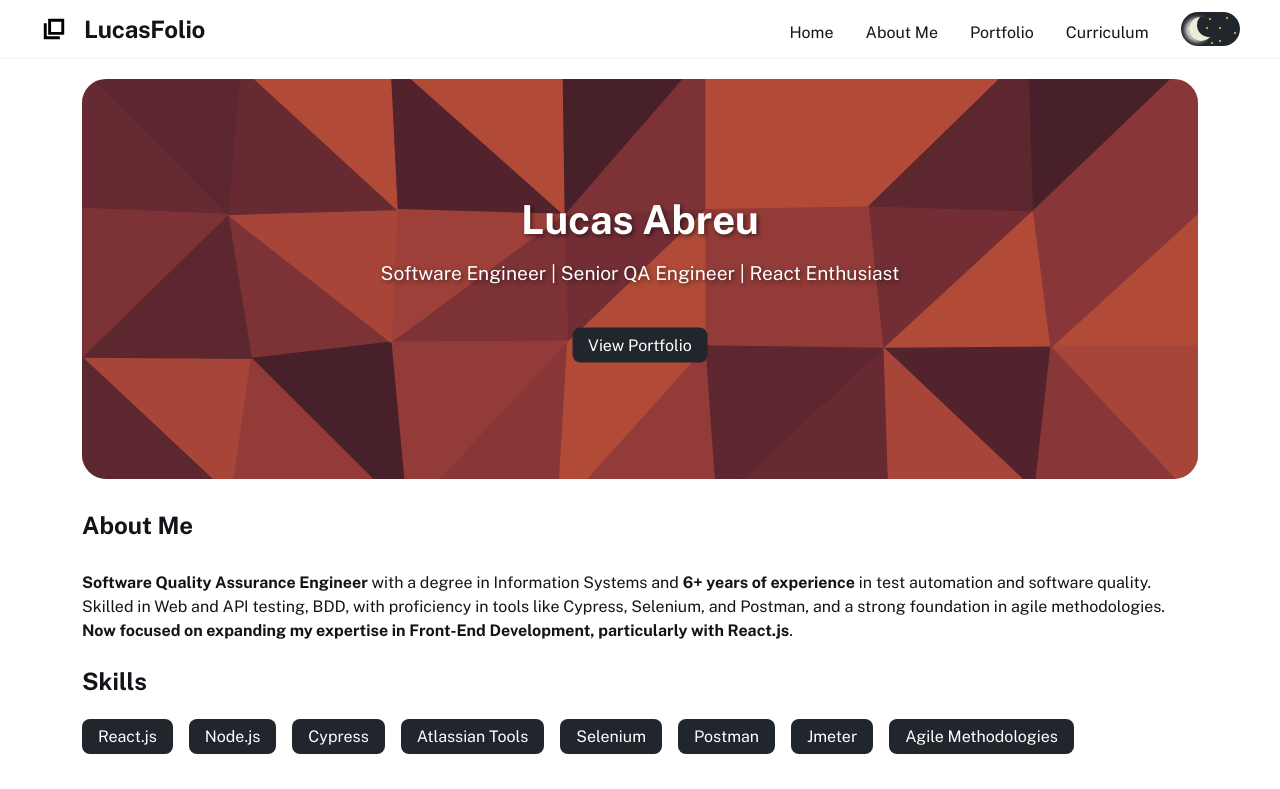
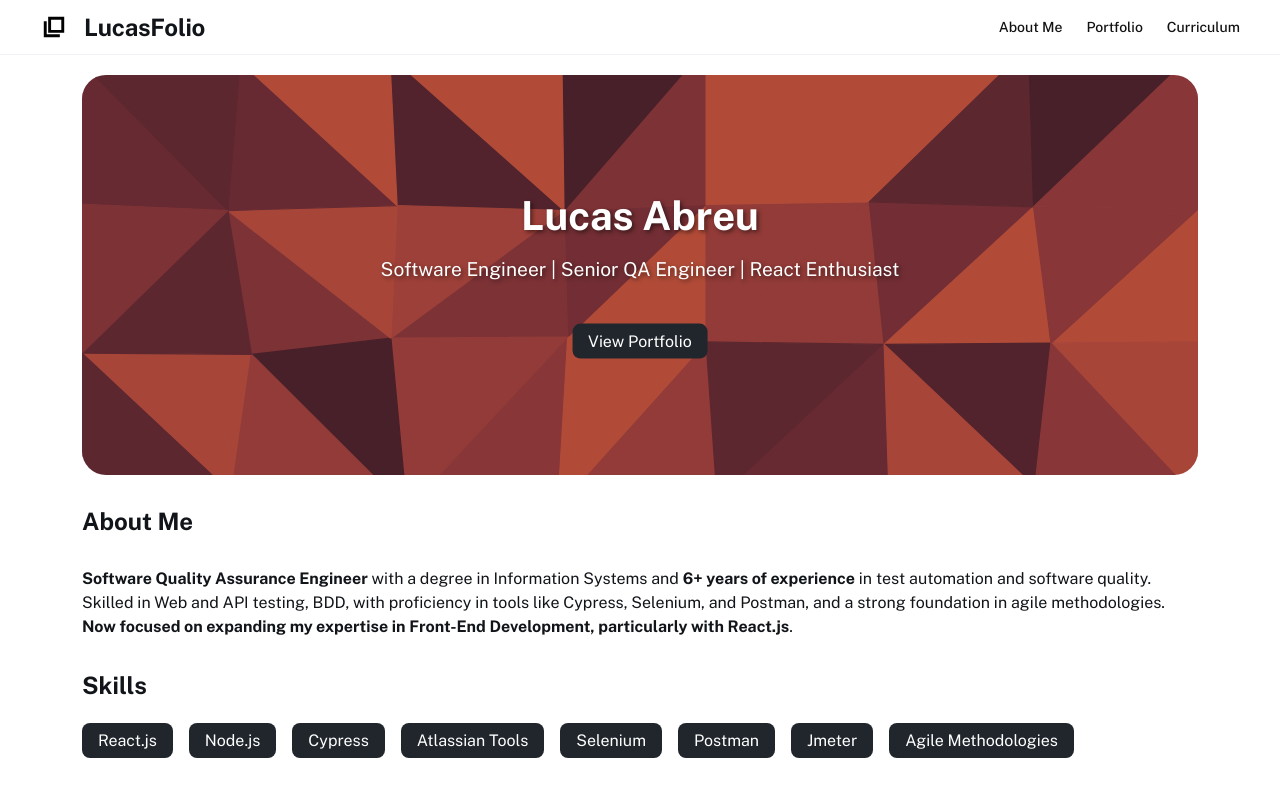
Before and after one commit to lucashabreu22/lucas-portfolio, a React (Vite) app: page / in a window 1280 px wide. Shown: the top 789 px of the page. Built offline with nearby package versions, Linux system fonts and the light colour scheme.

Commit message:
changing the navbar

```diff
--- a/package.json
+++ b/package.json
@@ -10,6 +10,7 @@
     "preview": "vite preview"
   },
   "dependencies": {
+    "lucide-react": "^0.541.0",
     "react": "^19.1.1",
     "react-dom": "^19.1.1"
   },
--- a/src/App.jsx
+++ b/src/App.jsx
@@ -1,8 +1,14 @@
 import "./App.css";
 import Home from "./pages/Home";
+import ThemeProvider from "./hooks/ThemeProvider.jsx";
 
 function App() {
-  return <Home />;
+  return (
+    <>
+      <ThemeProvider />
+      <Home />;
+    </>
+  );
 }
 
 export default App;
--- a/src/components/About/index.jsx
+++ b/src/components/About/index.jsx
@@ -14,20 +14,23 @@ const About = () => {
 
   return (
     <div className="aboutContainer">
+      <section id="aboutMe">
         <h2>About Me</h2>
         <p>
           <strong>Software Quality Assurance Engineer</strong> with a degree in
-        Information Systems and <strong>6+ years of experience</strong> in test
-        automation and software quality. Skilled in Web and API testing, BDD,
-        with proficiency in tools like Cypress, Selenium, and Postman, and a
-        strong foundation in agile methodologies.{" "}
+          Information Systems and <strong>6+ years of experience</strong> in
+          test automation and software quality. Skilled in Web and API testing,
+          BDD, with proficiency in tools like Cypress, Selenium, and Postman,
+          and a strong foundation in agile methodologies.{" "}
           <strong>
             Now focused on expanding my expertise in Front-End Development,
             particularly with React.js
           </strong>
           .
         </p>
+      </section>
 
+      <section id="skills">
         <h2>Skills</h2>
         <ul className="skillsList">
           {skills.map((skill, index) => (
@@ -36,6 +39,7 @@ const About = () => {
             </li>
           ))}
         </ul>
+      </section>
     </div>
   );
 };
--- a/src/components/About/style.css
+++ b/src/components/About/style.css
@@ -1,4 +1,4 @@
-.aboutContainer {
+.aboutContainer section {
   display: flex;
   flex-direction: column;
   align-items: flex-start;
--- a/src/components/Banner/index.jsx
+++ b/src/components/Banner/index.jsx
@@ -8,7 +8,15 @@ const Banner = () => {
       <div className="banner-text">
         <h1>Lucas Abreu</h1>
         <p>Software Engineer | Senior QA Engineer | React Enthusiast</p>
-        <button>View Portfolio</button>
+        <button
+          onClick={() =>
+            document
+              .getElementById("portfolio")
+              ?.scrollIntoView({ behavior: "smooth" })
+          }
+        >
+          View Portfolio
+        </button>
       </div>
     </div>
   );
--- a/src/components/Header/index.jsx
+++ b/src/components/Header/index.jsx
@@ -1,4 +1,6 @@
 import logoSvg from "./logo.svg";
+import { User, FileUser, ScrollText } from "lucide-react";
+
 import "./style.css";
 
 const Header = () => {
@@ -9,15 +11,30 @@ const Header = () => {
         <h1>LucasFolio</h1>
       </div>
       <div className="menuContent">
-        <p>Home</p>
-        <p>About Me</p>
-        <p>Portfolio</p>
-        <p>Curriculum</p>
-        <label for="switch" class="switch">
-          <input id="switch" type="checkbox" />
-          <span class="slider"></span>
-          <span class="decoration"></span>
-        </label>
+        <ul className="nav-links">
+          <li>
+            <a href="#aboutMe">About Me</a>
+          </li>
+          <li>
+            <a href="#portfolio">Portfolio</a>
+          </li>
+          <li>
+            <a href="#">Curriculum</a>
+          </li>
+        </ul>
+
+        <div className="menu-icon">
+          <a href="#aboutMe">
+            <User />
+          </a>
+
+          <a href="#portfolio">
+            <ScrollText />
+          </a>
+          <a href="#">
+            <FileUser />
+          </a>
+        </div>
       </div>
     </nav>
   );
--- a/src/components/Header/style.css
+++ b/src/components/Header/style.css
@@ -31,81 +31,30 @@
   line-height: 1.5;
 }
 
-/* Dark Mode Button */
+.nav-links {
+  display: flex;
+  gap: 1.5rem;
+  list-style: none;
+}
 
-/* The switch - the box around the slider */
-.switch {
-  font-size: 17px;
-  position: relative;
-  display: inline-block;
-  width: 3.5em;
-  height: 2em;
+.nav-links a {
+  text-decoration: none;
+  color: #121212;
+}
+
+.menu-icon {
+  display: none;
+  font-size: 2rem;
   cursor: pointer;
 }
 
-/* Hide default HTML checkbox */
-.switch input {
-  opacity: 0;
-  width: 0;
-  height: 0;
+@media (max-width: 768px) {
+  .nav-links {
+    display: none;
+  }
+
+  .menu-icon {
+    display: flex;
+    gap: 1.3rem;
+  }
 }
-
-/* The slider */
-.slider {
-  --background: #20262c;
-  position: absolute;
-  cursor: pointer;
-  top: 0;
-  left: 0;
-  right: 0;
-  bottom: 0;
-  background-color: var(--background);
-  transition: 0.5s;
-  border-radius: 30px;
-}
-
-.slider:before {
-  position: absolute;
-  content: "";
-  height: 1.4em;
-  width: 1.4em;
-  border-radius: 50%;
-  left: 15%;
-  bottom: 15%;
-  box-shadow: inset 8px -4px 0px 0px #ececd9, -4px 1px 4px 0px #dadada;
-  background: var(--background);
-  transition: 0.5s;
-}
-
-.decoration {
-  position: absolute;
-  content: "";
-  height: 2px;
-  width: 2px;
-  border-radius: 50%;
-  right: 20%;
-  top: 15%;
-  background: #e5f041e6;
-  backdrop-filter: blur(10px);
-  transition: all 0.5s;
-  box-shadow: -7px 10px 0 #e5f041e6, 8px 15px 0 #e5f041e6, -17px 1px 0 #e5f041e6,
-    -20px 10px 0 #e5f041e6, -7px 23px 0 #e5f041e6, -15px 25px 0 #e5f041e6;
-}
-
-input:checked ~ .decoration {
-  transform: translateX(-20px);
-  width: 10px;
-  height: 10px;
-  background: white;
-  box-shadow: -12px 0 0 white, -6px 0 0 1.6px white, 5px 15px 0 1px white,
-    1px 17px 0 white, 10px 17px 0 white;
-}
-
-input:checked + .slider {
-  background-color: #5494de;
-}
-
-input:checked + .slider:before {
-  transform: translateX(100%);
-  box-shadow: inset 15px -4px 0px 15px #efdf2b, 0 0 10px 0px #efdf2b;
-}
--- a/src/components/Portfolio/index.jsx
+++ b/src/components/Portfolio/index.jsx
@@ -30,7 +30,9 @@ const Portfolio = () => {
 
   return (
     <div className="portfolioContainer">
-      <h2>Portfolio</h2>
+      <section id="portfolio">
+        <h2>Portfolio</h2>
+      </section>
 
       {projects.map((project, index) => (
         <div key={index} className="projects">
--- /dev/null
+++ b/src/context/ThemeContext.jsx
@@ -0,0 +1,11 @@
+import { createContext, useContext } from "react";
+
+export const ThemeContext = createContext({
+  theme: "light",
+  setTheme: () => {},
+  toggleTheme: () => {},
+});
+
+export function useTheme() {
+  return useContext(ThemeContext);
+}
--- /dev/null
+++ b/src/hooks/ThemeProvider.jsx
@@ -0,0 +1,56 @@
+import { useEffect, useMemo, useState } from "react";
+import { ThemeContext } from "../context/ThemeContext.jsx";
+
+// chave única do localStorage
+const STORAGE_KEY = "theme-preference";
+
+function getSystemPrefersDark() {
+  if (typeof window === "undefined") return false;
+  return (
+    window.matchMedia &&
+    window.matchMedia("(prefers-color-scheme: dark)").matches
+  );
+}
+
+function getInitialTheme() {
+  if (typeof window === "undefined") return "light";
+  // 1) tenta restaurar do localStorage
+  const saved = window.localStorage.getItem(STORAGE_KEY);
+  if (saved === "light" || saved === "dark") return saved;
+  // 2) fallback: tema do sistema
+  return getSystemPrefersDark() ? "dark" : "light";
+}
+
+export default function ThemeProvider({ children }) {
+  const [theme, setTheme] = useState(getInitialTheme);
+
+  // aplica/remover classe no <html> e persiste
+  useEffect(() => {
+    const root = document.documentElement; // <html>
+    root.classList.toggle("dark", theme === "dark");
+    window.localStorage.setItem(STORAGE_KEY, theme);
+  }, [theme]);
+
+  // opcional: reagir quando o usuário muda o tema do sistema
+  useEffect(() => {
+    const mql = window.matchMedia("(prefers-color-scheme: dark)");
+    const handler = (e) => {
+      setTheme(e.matches ? "dark" : "light");
+    };
+    mql.addEventListener?.("change", handler);
+    return () => mql.removeEventListener?.("change", handler);
+  }, []);
+
+  const value = useMemo(
+    () => ({
+      theme,
+      setTheme,
+      toggleTheme: () => setTheme((t) => (t === "dark" ? "light" : "dark")),
+    }),
+    [theme]
+  );
+
+  return (
+    <ThemeContext.Provider value={value}>{children}</ThemeContext.Provider>
+  );
+}
--- a/src/index.css
+++ b/src/index.css
@@ -11,3 +11,13 @@ body {
   background-color: #ffffff;
   color: #111418;
 }
+
+html {
+  scroll-behavior: smooth;
+}
+
+/* dark (aplicada via Provider) */
+body.dark {
+  background: #0f1115;
+  color: #e6e9ef;
+}
```
Also changed, not shown: 1 other file (tests, documents, lock files or other folders). Lines whose indentation alone changed are shown as unchanged.
